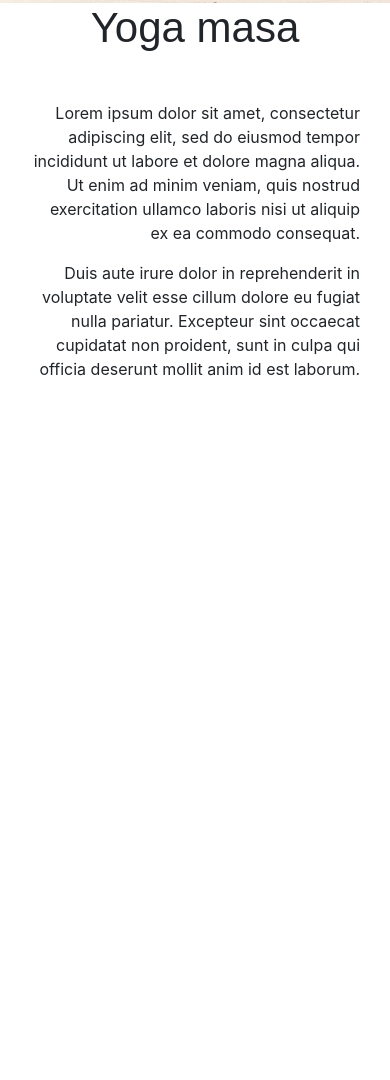
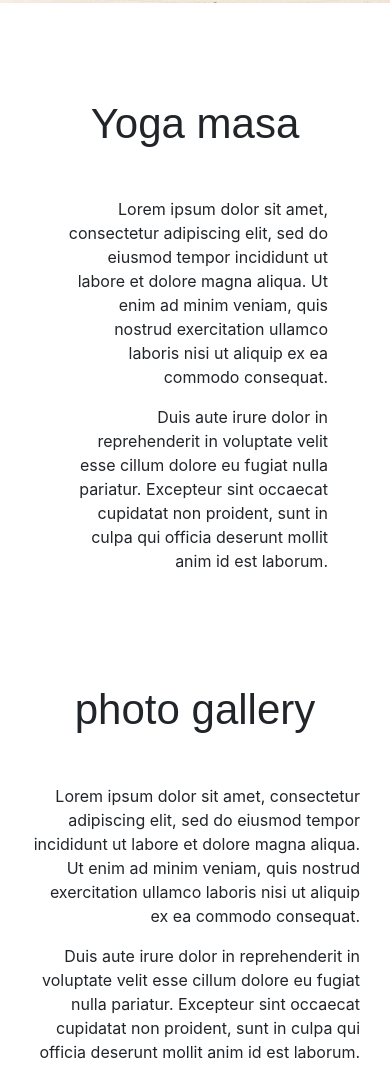
Before and after one commit to kks820/kks820.github.io, a plain HTML site: page index.html in a window 390 px wide. Shown: the part 627-1707 px from the top of the page. Before the commit the page ends 1024 px from the top, so only its background shows below. Drawn offline with nearby package versions, Linux system fonts and the light colour scheme.

Commit message:
Add parallax override for mobile to correct tag.

```diff
--- a/css/main.css
+++ b/css/main.css
@@ -69,15 +69,22 @@ body {
   margin-right: auto;
 }
 
-/*
+
 @media only screen and (max-device-width: 1366px) {
-  .parallax {
+  .landing {
     background-attachment: scroll;
   }
 }
-*/
+
 
 /*--- about ------*/
+
+.about {
+  max-width: 1020px;
+  margin: 0 auto;
+  padding: 96px 32px;
+}
+
 .title-text {
   font-family: "futura-pt", sans-serif;
   font-size: 42px;
--- a/index.html
+++ b/index.html
@@ -21,10 +21,10 @@
             <a class="nav-link" href="#">Home</a>
           </li>
           <li class="nav-item">
-            <a class="nav-link" href="#">About</a>
+            <a class="nav-link" href="#about">About</a>
           </li>
           <li class="nav-item">
-            <a class="nav-link" href="#">Photo Gallery</a>
+            <a class="nav-link" href="#photo-gallery">Photo Gallery</a>
           </li>
           <li class="nav-item">
             <a class="nav-link" href="#">Testimonial</a>
@@ -37,7 +37,7 @@
     </nav>
     <title>Kyra Does Yoga</title>
   </head>
-  <body>
+  <body data-spy="scroll" data-target=".navbar">
     <div class="landing">
         <div class="container">
           <div class="row">
@@ -54,6 +54,7 @@
         </div>
       </div>
     <section id="about" class="section-padding wow fadeIn delay-05s">
+      <div class="about">
         <div class="container" align="center">
           <div class="col-md-6 ">
             <h2 class="title-text"> Yoga masa</h2>
@@ -67,6 +68,24 @@
             </div>
           </div>
         </div>
+      </div>
+    </section>
+    <section id="photo-gallery" class="section-padding wow fadeIn delay-05s">
+      <div class="photo-gallery">
+        <div class="container" align="center">
+          <div class="col-md-6 ">
+            <h2 class="title-text"> photo gallery</h2>
+          </div>
+          <p>&nbsp;</p>
+
+          <div class="col-md-6 text-right">
+            <div class="about-text">
+              <p>Lorem ipsum dolor sit amet, consectetur adipiscing elit, sed do eiusmod tempor incididunt ut labore et dolore magna aliqua. Ut enim ad minim veniam, quis nostrud exercitation ullamco laboris nisi ut aliquip ex ea commodo consequat.</p>
+              <p>Duis aute irure dolor in reprehenderit in voluptate velit esse cillum dolore eu fugiat nulla pariatur. Excepteur sint occaecat cupidatat non proident, sunt in culpa qui officia deserunt mollit anim id est laborum.</p>
+            </div>
+          </div>
+        </div>
+      </div>
     </section>
     <!-- Optional JavaScript -->
     <!-- jQuery first, then Popper.js, then Bootstrap JS -->
```
Lines whose indentation alone changed are shown as unchanged.
